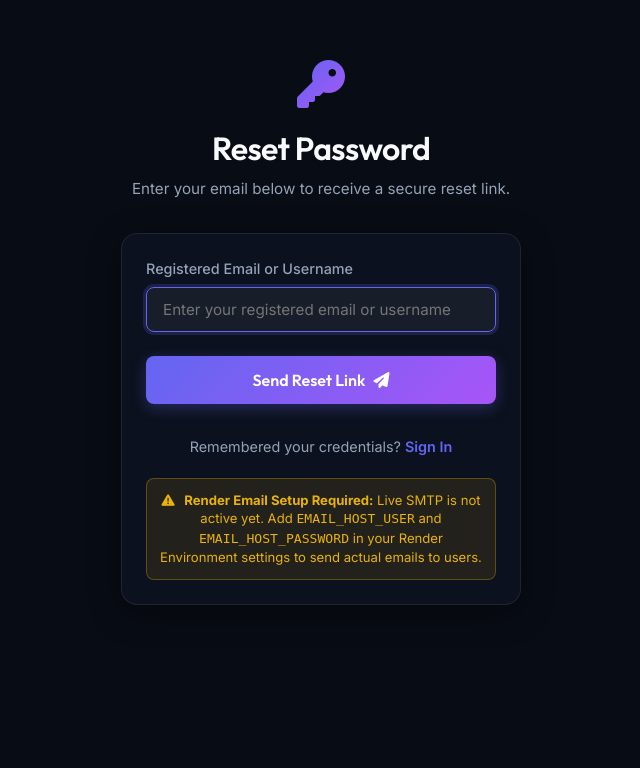
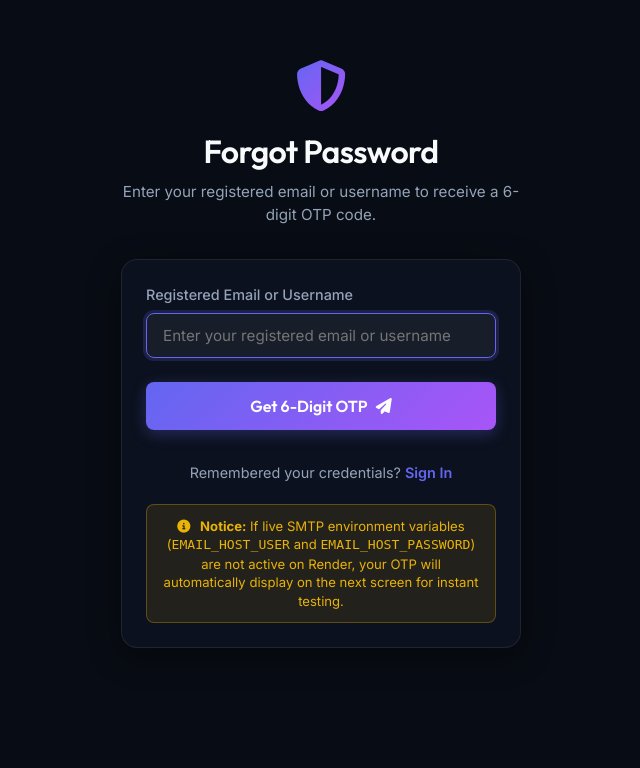
Before and after one commit to jibeshghosh/online-quiz-app, a Django app: page /password-reset/ in a window 1280 px wide. Shown: the part 80-848 px from the top of the page, without its empty margins (319-959 px from the left). Before the commit the page ends 685 px from the top, so only its background shows below. Run offline with Django 5.2, Linux system fonts and the light colour scheme.

Commit message:
Implement 6-digit OTP password reset system with instant fallback

```diff
--- a/quizzes/forms.py
+++ b/quizzes/forms.py
@@ -56,34 +56,76 @@ class ProfileUpdateForm(forms.ModelForm):
         fields = ['bio']
 
 
-from django.contrib.auth.forms import PasswordResetForm
 from django.db.models import Q
 
-class CustomPasswordResetForm(PasswordResetForm):
-    email = forms.CharField(
+class RequestOTPForm(forms.Form):
+    email_or_username = forms.CharField(
         max_length=254,
+        required=True,
         widget=forms.TextInput(attrs={
             'class': 'form-input',
             'placeholder': 'Enter registered email or username',
-            'autofocus': True
+            'autofocus': True,
+            'autocomplete': 'off'
         })
     )
 
-    def clean_email(self):
-        email = self.cleaned_data.get('email', '').strip()
-        users = list(self.get_users(email))
-        if not users:
-            raise forms.ValidationError("No active user account with a valid email address was found for that email or username.")
-        return email
+    def clean_email_or_username(self):
+        val = self.cleaned_data.get('email_or_username', '').strip()
+        users = User.objects.filter(
+            Q(email__iexact=val) | Q(username__iexact=val),
+            is_active=True
+        )
+        if not users.exists():
+            raise forms.ValidationError("No active user account was found with that email address or username.")
+        return val
 
-    def get_users(self, email):
-        """
-        Given an email address or username, return matching active users who have a valid email configured.
-        Removes unusable password restriction so all active users can reset/set their password.
-        """
-        email = email.strip()
-        active_users = User.objects.filter(
-            Q(email__iexact=email) | Q(username__iexact=email),
-            is_active=True
-        ).exclude(email='')
-        return list(active_users)
+
+class VerifyOTPResetForm(forms.Form):
+    otp = forms.CharField(
+        max_length=6,
+        min_length=6,
+        required=True,
+        widget=forms.TextInput(attrs={
+            'class': 'form-input',
+            'placeholder': 'Enter 6-digit OTP code',
+            'style': 'letter-spacing: 6px; font-size: 1.3rem; font-weight: 700; text-align: center;',
+            'maxlength': '6',
+            'autofocus': True,
+            'autocomplete': 'off'
+        })
+    )
+    new_password = forms.CharField(
+        max_length=128,
+        required=True,
+        widget=forms.PasswordInput(attrs={
+            'class': 'form-input',
+            'placeholder': 'Choose new password'
+        })
+    )
+    confirm_password = forms.CharField(
+        max_length=128,
+        required=True,
+        widget=forms.PasswordInput(attrs={
+            'class': 'form-input',
+            'placeholder': 'Confirm new password'
+        })
+    )
+
+    def clean_otp(self):
+        otp = self.cleaned_data.get('otp', '').strip()
+        if not otp.isdigit():
+            raise forms.ValidationError("OTP code must contain digits only.")
+        return otp
+
+    def clean(self):
+        cleaned_data = super().clean()
+        pw = cleaned_data.get('new_password')
+        confirm_pw = cleaned_data.get('confirm_password')
+
+        if pw and confirm_pw:
+            if pw != confirm_pw:
+                self.add_error('confirm_password', "Passwords do not match.")
+            elif len(pw) < 8:
+                self.add_error('new_password', "Password must be at least 8 characters long.")
+        return cleaned_data
--- a/quizzes/templates/quizzes/password_reset_form.html
+++ b/quizzes/templates/quizzes/password_reset_form.html
@@ -1,16 +1,16 @@
 {% extends 'quizzes/base.html' %}
 {% load static %}
 
-{% block title %}Reset Password | Quiznapse{% endblock %}
+{% block title %}Forgot Password | Quiznapse{% endblock %}
 
 {% block content %}
 <div class="auth-container" style="max-width: 440px; margin: 80px auto; padding: 0 20px;">
 
     <!-- Title header -->
     <div style="text-align: center; margin-bottom: 32px;">
-        <i class="fas fa-key" style="font-size: 3rem; background: var(--accent-gradient); -webkit-background-clip: text; -webkit-text-fill-color: transparent; margin-bottom: 16px;"></i>
-        <h2 style="font-size: 2rem; font-family: 'Outfit', sans-serif;">Reset Password</h2>
-        <p style="color: var(--text-secondary); font-size: 0.95rem; margin-top: 6px;">Enter your email below to receive a secure reset link.</p>
+        <i class="fas fa-shield-alt" style="font-size: 3.2rem; background: var(--accent-gradient); -webkit-background-clip: text; -webkit-text-fill-color: transparent; margin-bottom: 16px;"></i>
+        <h2 style="font-size: 2rem; font-family: 'Outfit', sans-serif;">Forgot Password</h2>
+        <p style="color: var(--text-secondary); font-size: 0.95rem; margin-top: 6px;">Enter your registered email or username to receive a 6-digit OTP code.</p>
     </div>
 
     <!-- Reset Glass card -->
@@ -25,15 +25,15 @@
             {% endif %}
 
             <div class="form-group" style="margin-bottom: 24px;">
-                <label for="id_email" class="form-label">Registered Email or Username</label>
-                <input type="text" name="email" id="id_email" class="form-input" placeholder="Enter your registered email or username" required autofocus>
-                {% if form.email.errors %}
-                    <span class="form-errors" style="color: #ef4444; font-size: 0.85rem; margin-top: 6px; display: block;">{{ form.email.errors.0 }}</span>
+                <label for="id_email_or_username" class="form-label">Registered Email or Username</label>
+                <input type="text" name="email_or_username" id="id_email_or_username" class="form-input" placeholder="Enter your registered email or username" required autofocus autocomplete="off">
+                {% if form.email_or_username.errors %}
+                    <span class="form-errors" style="color: #ef4444; font-size: 0.85rem; margin-top: 6px; display: block;">{{ form.email_or_username.errors.0 }}</span>
                 {% endif %}
             </div>
 
             <button type="submit" class="btn btn-primary" style="width: 100%; padding: 14px; font-size: 1rem; margin-bottom: 16px;">
-                Send Reset Link <i class="fas fa-paper-plane"></i>
+                Get 6-Digit OTP <i class="fas fa-paper-plane"></i>
             </button>
         </form>
 
@@ -44,13 +44,13 @@
 
         {% if not EMAIL_SMTP_CONFIGURED %}
             <div style="margin-top: 20px; padding: 12px; background: rgba(234, 179, 8, 0.1); border: 1px solid rgba(234, 179, 8, 0.3); border-radius: 8px; color: #eab308; font-size: 0.82rem; text-align: center; line-height: 1.4;">
-                <i class="fas fa-exclamation-triangle" style="margin-right: 6px;"></i>
-                <strong>Render Email Setup Required:</strong> Live SMTP is not active yet. Add <code>EMAIL_HOST_USER</code> and <code>EMAIL_HOST_PASSWORD</code> in your Render Environment settings to send actual emails to users.
+                <i class="fas fa-info-circle" style="margin-right: 6px;"></i>
+                <strong>Notice:</strong> If live SMTP environment variables (<code>EMAIL_HOST_USER</code> and <code>EMAIL_HOST_PASSWORD</code>) are not active on Render, your OTP will automatically display on the next screen for instant testing.
             </div>
         {% else %}
             <div style="margin-top: 20px; padding: 10px; background: rgba(34, 197, 94, 0.1); border: 1px solid rgba(34, 197, 94, 0.3); border-radius: 8px; color: #22c55e; font-size: 0.82rem; text-align: center;">
                 <i class="fas fa-check-circle" style="margin-right: 6px;"></i>
-                <strong>SMTP Active:</strong> Emails will be sent from <strong>{{ EMAIL_HOST_USER_SET }}</strong>.
+                <strong>SMTP Active:</strong> OTP will be dispatched from <strong>{{ EMAIL_HOST_USER_SET }}</strong>.
             </div>
         {% endif %}
     </div>
--- a/quizzes/urls.py
+++ b/quizzes/urls.py
@@ -20,18 +20,8 @@ urlpatterns = [
     path('profile/', views.profile, name='profile'),
 
 
-    # Password Reset URLs
-    path('password-reset/', views.CustomPasswordResetView.as_view(), name='password_reset'),
+    # Password Reset OTP URLs
+    path('password-reset/', views.password_reset_request, name='password_reset'),
+    path('password-reset/verify/', views.password_reset_verify, name='password_reset_verify'),
 
-    path('password-reset/done/', auth_views.PasswordResetDoneView.as_view(
-        template_name='quizzes/password_reset_done.html'
-    ), name='password_reset_done'),
-
-    path('password-reset-confirm/<str:uidb64>/<str:token>/', auth_views.PasswordResetConfirmView.as_view(
-        template_name='quizzes/password_reset_confirm.html'
-    ), name='password_reset_confirm'),
-
-    path('password-reset-complete/', auth_views.PasswordResetCompleteView.as_view(
-        template_name='quizzes/password_reset_complete.html'
-    ), name='password_reset_complete'),
 ]
--- a/quizzes/views.py
+++ b/quizzes/views.py
@@ -514,62 +514,124 @@ def oauth_choose_account(request, provider='google'):
     return render(request, 'quizzes/oauth_choose.html', context)
 
 
+import random
+import time
 import logging
-from django.contrib.auth import views as auth_views
+from django.core.mail import send_mail
 from django.conf import settings
-from .forms import CustomPasswordResetForm
+from .forms import RequestOTPForm, VerifyOTPResetForm
 
 logger = logging.getLogger(__name__)
 
 
-class CustomPasswordResetView(auth_views.PasswordResetView):
-    form_class = CustomPasswordResetForm
-    template_name = 'quizzes/password_reset_form.html'
-    email_template_name = 'quizzes/password_reset_email.html'
-    subject_template_name = 'quizzes/password_reset_subject.txt'
+def password_reset_request(request):
+    """Step 1: User enters email or username -> System generates 6-digit OTP code."""
+    if request.method == 'POST':
+        form = RequestOTPForm(request.POST)
+        if form.is_valid():
+            val = form.cleaned_data['email_or_username']
+            user = User.objects.filter(
+                Q(email__iexact=val) | Q(username__iexact=val),
+                is_active=True
+            ).first()
 
-    def form_valid(self, form):
-        host = self.request.get_host()
-        is_secure = (
-            self.request.is_secure()
-            or self.request.META.get('HTTP_X_FORWARDED_PROTO') == 'https'
-            or 'onrender.com' in host.lower()
-        )
+            if user:
+                otp_code = str(random.randint(100000, 999999))
+                request.session['reset_otp'] = otp_code
+                request.session['reset_user_id'] = user.id
+                request.session['reset_otp_timestamp'] = time.time()
+                request.session['reset_user_identifier'] = user.email or user.username
 
-        opts = {
-            'use_https': is_secure,
-            'domain_override': host,
-            'email_template_name': self.email_template_name,
-            'subject_template_name': self.subject_template_name,
-            'request': self.request,
-            'html_email_template_name': self.html_email_template_name,
-            'extra_email_context': self.extra_email_context,
-            'from_email': getattr(settings, 'DEFAULT_FROM_EMAIL', None) or getattr(settings, 'EMAIL_HOST_USER', None),
-        }
+                backend = getattr(settings, 'EMAIL_BACKEND', '')
+                is_smtp = 'smtp' in backend.lower() and bool(getattr(settings, 'EMAIL_HOST_USER', ''))
 
-        backend = getattr(settings, 'EMAIL_BACKEND', '')
-        is_smtp = 'smtp' in backend.lower() and bool(getattr(settings, 'EMAIL_HOST_USER', ''))
+                subject = "Your Quiznapse Password Reset Code"
+                message_body = (
+                    f"Hello {user.get_full_name() or user.username},\n\n"
+                    f"Your 6-digit OTP code to reset your Quiznapse account password is:\n\n"
+                    f"  {otp_code}\n\n"
+                    f"This OTP code is valid for 10 minutes. If you did not request this password reset, please ignore this email.\n\n"
+                    f"Best regards,\nQuiznapse Team"
+                )
+                from_email = getattr(settings, 'DEFAULT_FROM_EMAIL', None) or getattr(settings, 'EMAIL_HOST_USER', 'noreply@quiznapse.com')
 
-        try:
-            form.save(**opts)
-        except Exception as e:
-            logger.error(f"Error sending password reset email: {e}")
-            if is_smtp:
-                messages.error(
-                    self.request,
-                    f"Unable to send reset email due to SMTP connection error ({e}). Please check your Render EMAIL_HOST_USER and EMAIL_HOST_PASSWORD environment variables."
-                )
+                email_sent = False
+                if user.email:
+                    try:
+                        send_mail(subject, message_body, from_email, [user.email], fail_silently=False)
+                        email_sent = True
+                    except Exception as e:
+                        logger.error(f"Error dispatching OTP email via SMTP: {e}")
+
+                if email_sent:
+                    messages.success(request, f"A 6-digit OTP code has been sent to {user.email}. Enter the code below to reset your password.")
+                else:
+                    if is_smtp and user.email:
+                        messages.warning(
+                            request,
+                            f"SMTP Delivery failed. Console Mode Active: Your password reset OTP code is [{otp_code}]."
+                        )
+                    else:
+                        messages.info(
+                            request,
+                            f"OTP Code generated! Your reset OTP is [{otp_code}]. (Note: Live SMTP credentials EMAIL_HOST_USER & EMAIL_HOST_PASSWORD are not set on Render, so use code [{otp_code}])."
+                        )
+
+                return redirect('password_reset_verify')
+    else:
+        form = RequestOTPForm()
+
+    return render(request, 'quizzes/password_reset_form.html', {'form': form})
+
+
+def password_reset_verify(request):
+    """Step 2: User inputs 6-digit OTP + New Password -> Account password updated."""
+    otp_in_session = request.session.get('reset_otp')
+    user_id_in_session = request.session.get('reset_user_id')
+    otp_time = request.session.get('reset_otp_timestamp')
+    user_identifier = request.session.get('reset_user_identifier', '')
+
+    if not otp_in_session or not user_id_in_session:
+        messages.error(request, "No active password reset session found. Please request a new OTP code.")
+        return redirect('password_reset')
+
+    if otp_time and (time.time() - otp_time > 600):
+        request.session.pop('reset_otp', None)
+        request.session.pop('reset_user_id', None)
+        request.session.pop('reset_otp_timestamp', None)
+        messages.error(request, "The OTP code has expired (valid for 10 minutes). Please request a new OTP code.")
+        return redirect('password_reset')
+
+    if request.method == 'POST':
+        form = VerifyOTPResetForm(request.POST)
+        if form.is_valid():
+            submitted_otp = form.cleaned_data['otp']
+            new_password = form.cleaned_data['new_password']
+
+            if submitted_otp != otp_in_session:
+                form.add_error('otp', "Invalid OTP code. Please check the code and try again.")
             else:
-                messages.error(
-                    self.request,
-                    f"Password reset link generation error: {e}"
-                )
-            return self.form_invalid(form)
+                try:
+                    user = User.objects.get(id=user_id_in_session, is_active=True)
+                    user.set_password(new_password)
+                    user.save()
 
-        if not is_smtp:
-            messages.info(
-                self.request,
-                "Password reset link generated in Console mode! Note: Real SMTP credentials (EMAIL_HOST_USER & EMAIL_HOST_PASSWORD) are not configured on Render, so the reset link was output to server logs."
-            )
+                    request.session.pop('reset_otp', None)
+                    request.session.pop('reset_user_id', None)
+                    request.session.pop('reset_otp_timestamp', None)
+                    request.session.pop('reset_user_identifier', None)
 
-        return redirect(self.get_success_url())
+                    messages.success(request, "Your password has been updated successfully! Please sign in with your new password.")
+                    return redirect('login')
+                except User.DoesNotExist:
+                    messages.error(request, "User account not found or inactive. Please try again.")
+                    return redirect('password_reset')
+    else:
+        form = VerifyOTPResetForm()
+
+    context = {
+        'form': form,
+        'user_identifier': user_identifier,
+        'session_otp': otp_in_session if not getattr(settings, 'EMAIL_HOST_USER', '') else None
+    }
+    return render(request, 'quizzes/password_reset_verify.html', context)
```
Also changed, not shown: quizzes/templates/quizzes/password_reset_verify.html (added, +86 -0 lines), quizzes/tests.py (+22 -13 lines).
